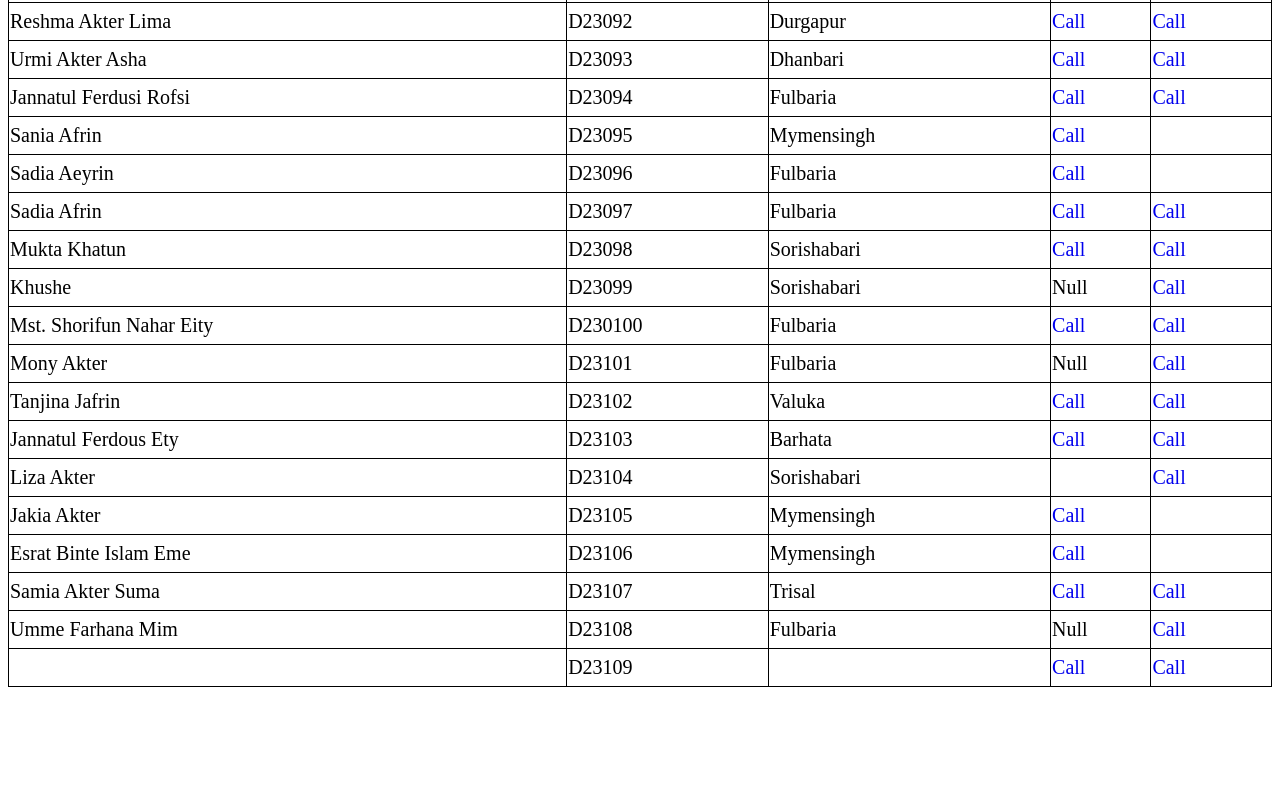
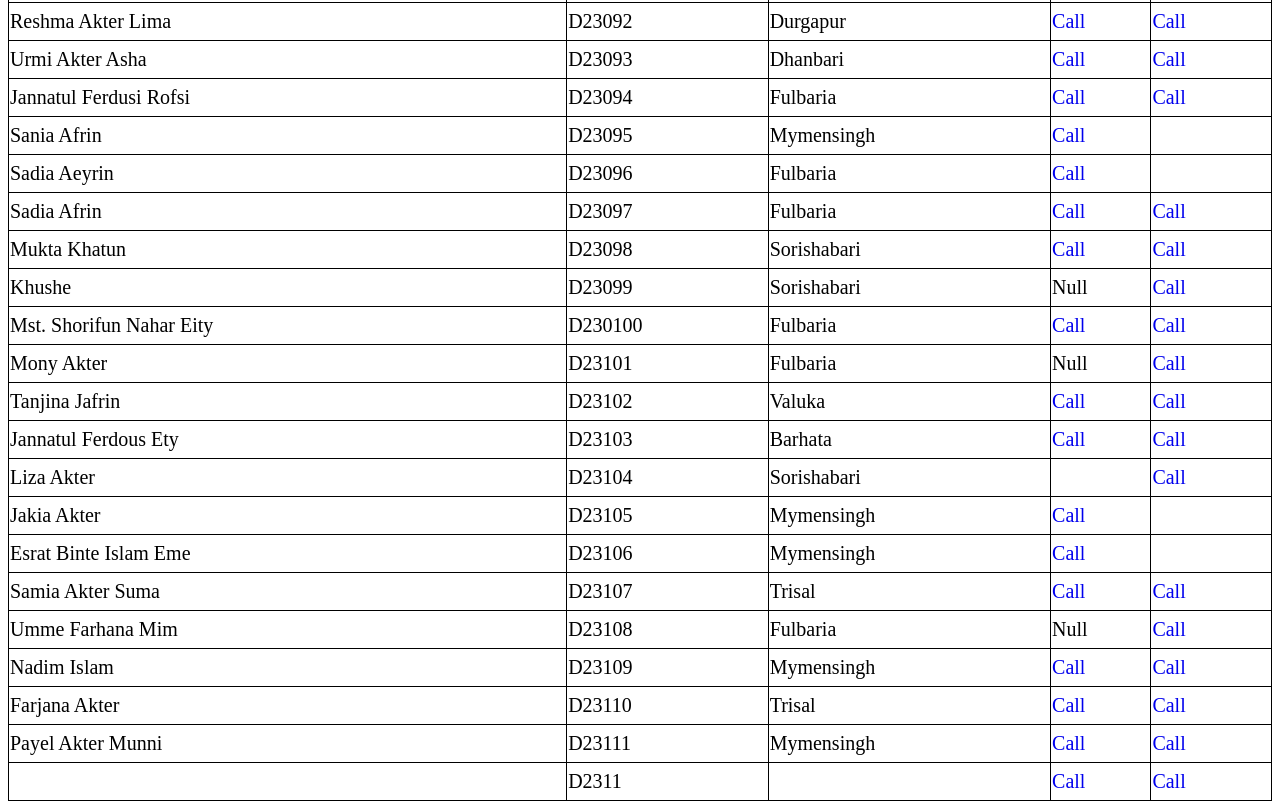
Before and after one commit to aminulislam1116/care-nursing, a plain HTML site: page diploma.html in a window 1280 px wide. Shown: the part 3652-4461 px from the top of the page. Before the commit the page ends 4347 px from the top, so only its background shows below. Drawn offline with Linux system fonts and the light colour scheme.

Commit message:
Add files via upload

```diff
--- a/diploma.html
+++ b/diploma.html
@@ -786,8 +786,29 @@
                 <td><a href="tel:01710276125">Call</a></td>
             </tr>
             <tr>
+                <td>Nadim Islam</td>
+                <td>D23109</td>
+                <td>Mymensingh</td>
+                <td><a href="tel:01751817012">Call</a></td>
+                <td><a href="tel:01750686876">Call</a></td>
+            </tr>
+            <tr>
+                <td>Farjana Akter</td>
+                <td>D23110</td>
+                <td>Trisal</td>
+                <td><a href="tel:01618062495">Call</a></td>
+                <td><a href="tel:01771912280">Call</a></td>
+            </tr>
+            <tr>
+                <td>Payel Akter Munni</td>
+                <td>D23111</td>
+                <td>Mymensingh</td>
+                <td><a href="tel:01778669947">Call</a></td>
+                <td><a href="tel:01708871114">Call</a></td>
+            </tr>
+            <tr>
                 <td></td>
-                <td>D23109</td>
+                <td>D2311</td>
                 <td></td>
                 <td><a href="tel:01">Call</a></td>
                 <td><a href="tel:01">Call</a></td>
```
